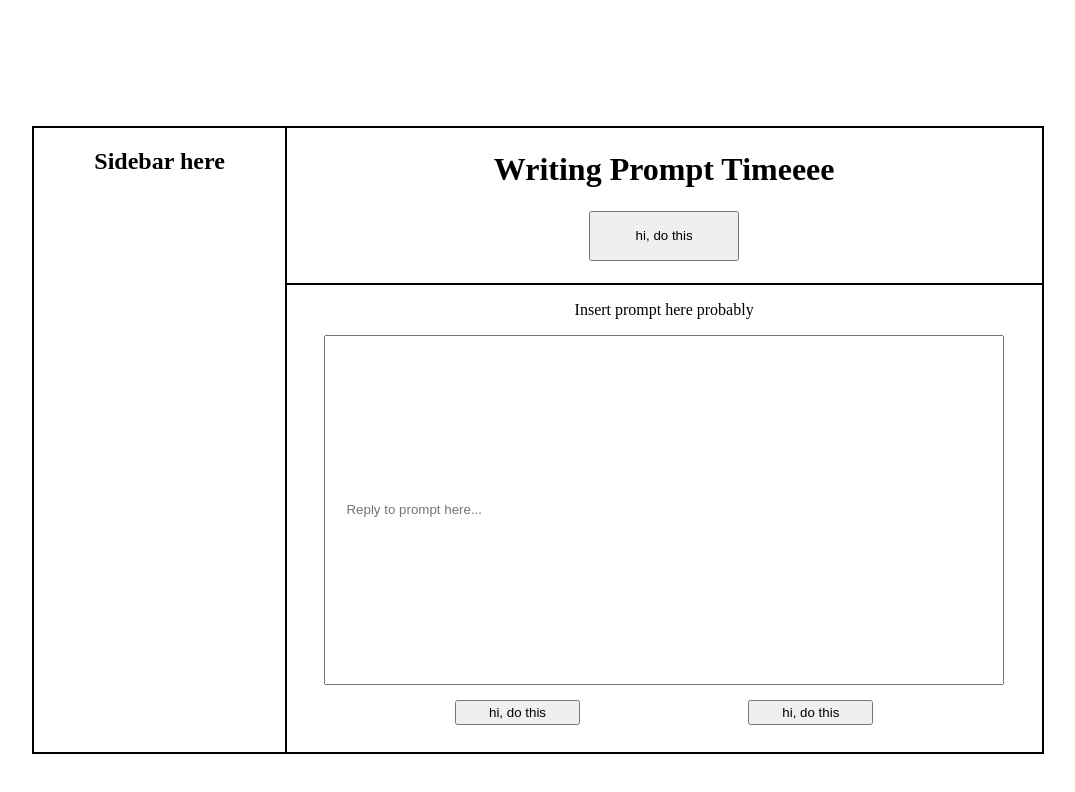
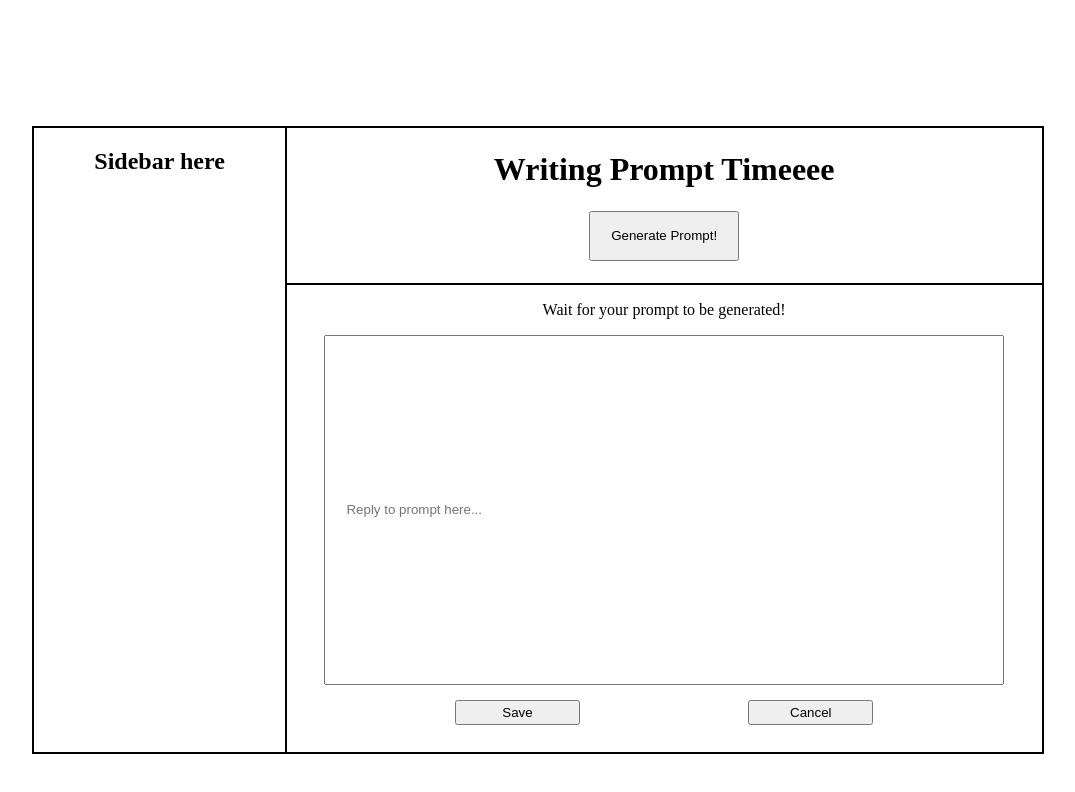
Before and after one commit to amlarouche/Prosey, a React app: page / in a window 1280 px wide. Shown: the top 792 px of the page, without its empty margins (102-1177 px from the left). Built offline with nearby package versions, Linux system fonts and the light colour scheme.

Commit message:
backend and front end capable of transferring small data

```diff
--- a/client/components/Button.jsx
+++ b/client/components/Button.jsx
@@ -3,7 +3,7 @@ import React, { Component } from 'react';
 
 const Button = (props) => {
     return (
-        <button className='buttonClass'>hi, do this</button>
+        <button className='buttonClass' onClick={props.generatePrompt}>{props.text}</button>
     )
 }
 
--- a/client/components/Heading.jsx
+++ b/client/components/Heading.jsx
@@ -5,7 +5,7 @@ const Heading = (props) => {
     return (
         <div className='header'>
             <h1>Writing Prompt Timeeee</h1>
-            <Button />
+            <Button generatePrompt={props.generatePrompt} text={'Generate Prompt!'}/>
         </div>
     )
 }
--- a/client/components/MainContainer.jsx
+++ b/client/components/MainContainer.jsx
@@ -3,15 +3,39 @@ import Sidebar from './Sidebar.jsx'
 import Heading from './Heading.jsx'
 import PromptContainer from './PromptContainer.jsx'
 import styles from '../scss/styles.scss'
+import axios from 'axios';
 
-const MainContainer = (props) => {
-    return (
+
+class MainContainer extends Component {
+    constructor() {
+        super();
+        this.state = {
+            prompts: 'Wait for your prompt to be generated!',
+        };
+        this.generatePrompt = this.generatePrompt.bind(this)
+    }
+
+    generatePrompt(e) {
+        console.log('inside generate prompt')
+        axios('/prompts')
+            .then(res => {
+                const prompt = res.data
+                this.setState({ prompts: prompt })
+            })
+            .catch((err) => {
+                console.log(err)
+            })
+    }
+
+    render() {
+        return (
         <div className='mainContainer'>
             <Sidebar />
-            <Heading />
-            <PromptContainer />
+            <Heading generatePrompt={this.generatePrompt}/>
+            <PromptContainer prompt={this.state.prompts} />
         </div>
-    )
+        )
+    }
 }
 
 export default MainContainer;
--- a/client/components/PromptContainer.jsx
+++ b/client/components/PromptContainer.jsx
@@ -4,11 +4,11 @@ import Button from './Button.jsx'
 const PromptContainer = (props) => {
     return (
         <div className='prompt'>
-            <p>Insert prompt here probably</p>
+            <p>{props.prompt}</p>
             <input type='text' placeholder='Reply to prompt here...'/>
             <div className='buttonWrapper'>
-                <Button />
-                <Button />
+                <Button text={'Save'}/>
+                <Button text={'Cancel'}/>
             </div>
         </div>
     )
--- a/client/scss/styles.scss
+++ b/client/scss/styles.scss
@@ -53,7 +53,7 @@
     border: 1px solid black;
     button {
         display: block;
-        margin: 0 auto;
+        margin: 1% auto;
         width: 150px;
         height: 50px;
     }
--- a/webpack.config.js
+++ b/webpack.config.js
@@ -34,7 +34,7 @@ module.exports = {
     },
     devServer: {
         proxy: {
-            "/": "http://localhost:3000"
+            "/prompts": "http://localhost:3000"
         },
         compress: true,
         port: 8080,
```
Also changed, not shown: 3 other files (tests, documents, lock files or other folders).
